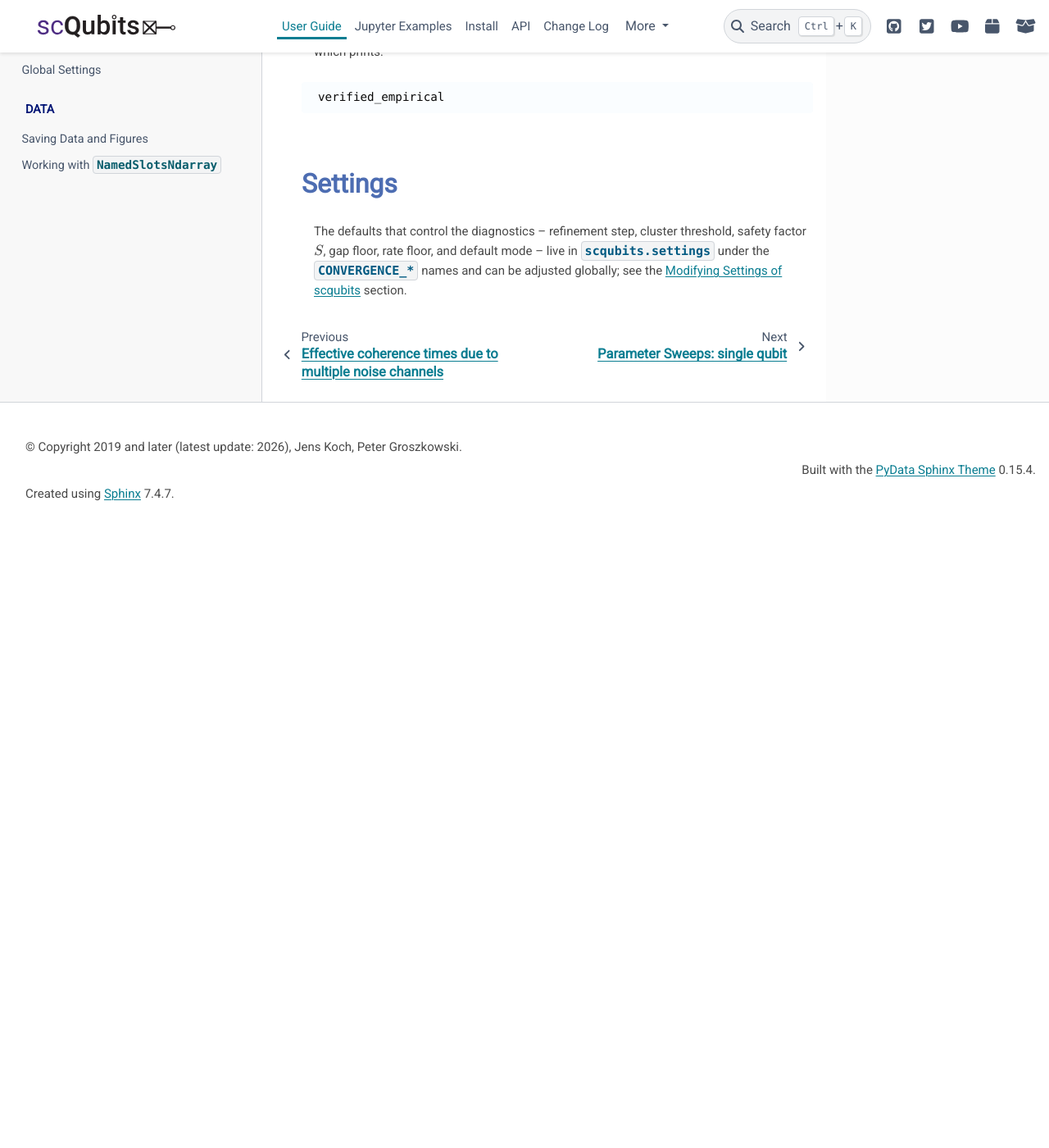
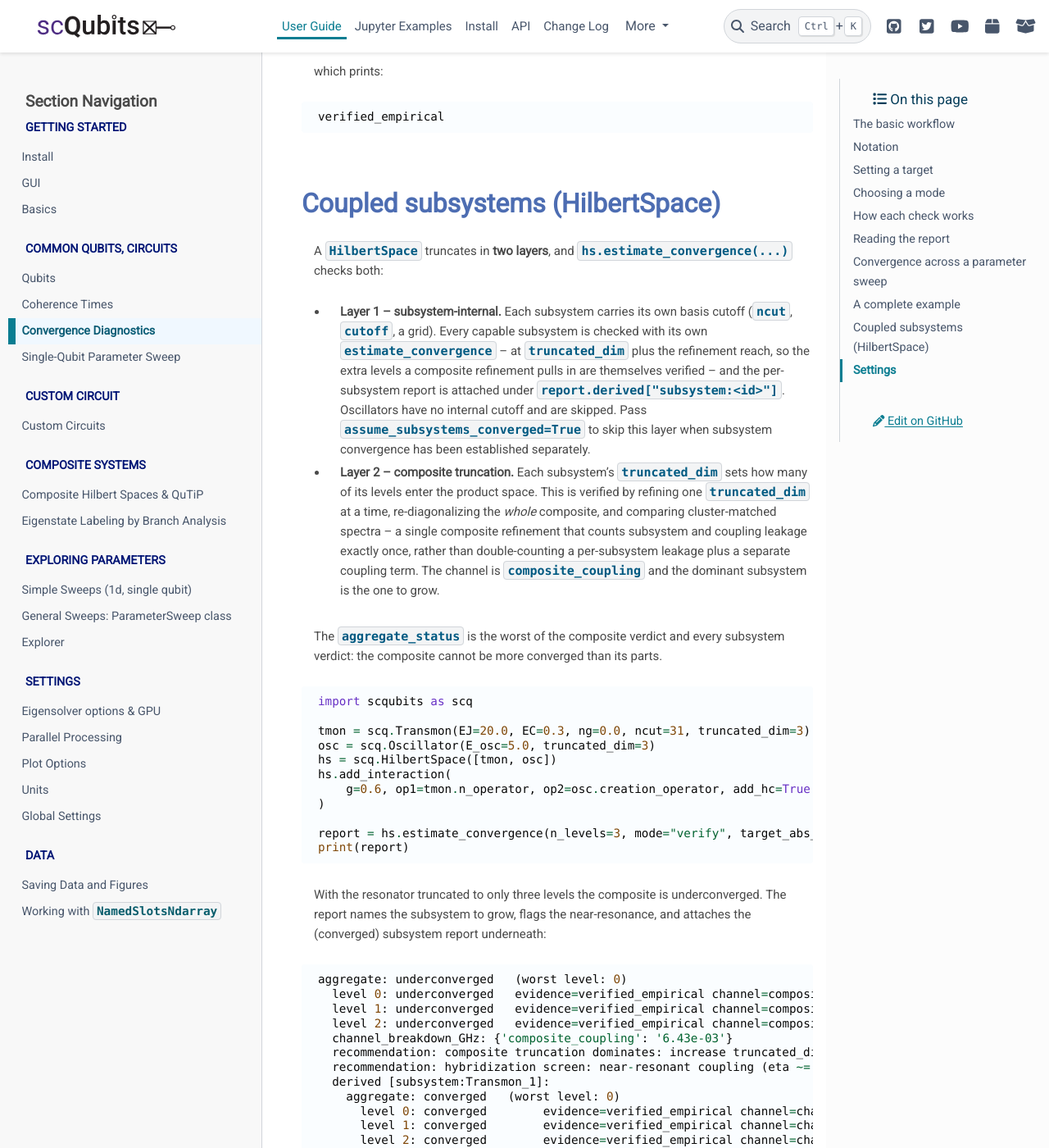
Before and after one commit to scqubits/scqubits-doc, a Sphinx documentation site: the page built from docs/source/guide/convergence/guide-convergence.rst, in a window 1280 px wide and 1400 px high, scrolled down 13329 px. Shown: the whole window at 82% size. Built offline with Sphinx 7.4.7 and the PyData theme 0.15.4, drawn with Linux system fonts in a browser that asks for light colours; pages that are not in the unit, such as notebooks, are missing from menus; before the commit the page ends 13959 px from its top, so only the background shows below that; some of the changed text lies outside the part shown.

Commit message:
convergence guide: add Coupled subsystems (HilbertSpace) section
Document the two-layer composite check: layer-1 subsystem-internal convergence
(attached under derived) and layer-2 composite truncated_dim refinement on the
composite_coupling channel, with real two-layer print(report) output, the
hybridization (eta) screen and its formula, the assume_subsystems_converged flag,
and verify-recommended quick mode. Note HilbertSpace support in the intro.

Co-Authored-By: Claude Opus 4.7 <noreply@anthropic.com>

```diff
--- a/docs/source/guide/convergence/guide-convergence.rst
+++ b/docs/source/guide/convergence/guide-convergence.rst
@@ -28,9 +28,10 @@ labeled as such and are never presented as a substitute for an actual comparison
    Convergence diagnostics are available for :class:`.Transmon`,
    :class:`.TunableTransmon`, :class:`.Fluxonium`, :class:`.FluxQubit`, and
    :class:`.ZeroPi`, covering the energy spectrum and -- on request -- the
-   wavefunctions, matrix elements, and coherence rates. Calling
-   ``estimate_convergence`` on a qubit class that does not support it raises
-   :class:`TypeError`.
+   wavefunctions, matrix elements, and coherence rates. Coupled
+   :class:`.HilbertSpace` systems are supported as well (see
+   :ref:`guide_convergence_composite`). Calling ``estimate_convergence`` on a
+   class that does not support it raises :class:`TypeError`.
 
 
 The basic workflow
@@ -602,6 +603,92 @@ which prints::
     verified_empirical
 
 
+.. _guide_convergence_composite:
+
+Coupled subsystems (HilbertSpace)
+=================================
+
+A :class:`.HilbertSpace` truncates in **two layers**, and
+``hs.estimate_convergence(...)`` checks both:
+
+* **Layer 1 -- subsystem-internal.** Each subsystem carries its own basis cutoff
+  (``ncut``, ``cutoff``, a grid). Every capable subsystem is checked with its own
+  :meth:`~.ConvergenceCheckable.estimate_convergence` -- at ``truncated_dim`` plus
+  the refinement reach, so the extra levels a composite refinement pulls in are
+  themselves verified -- and the per-subsystem report is attached under
+  ``report.derived["subsystem:<id>"]``. Oscillators have no internal cutoff and
+  are skipped. Pass ``assume_subsystems_converged=True`` to skip this layer when
+  subsystem convergence has been established separately.
+
+* **Layer 2 -- composite truncation.** Each subsystem's ``truncated_dim`` sets how
+  many of its levels enter the product space. This is verified by refining one
+  ``truncated_dim`` at a time, re-diagonalizing the *whole* composite, and
+  comparing cluster-matched spectra -- a single composite refinement that counts
+  subsystem and coupling leakage exactly once, rather than double-counting a
+  per-subsystem leakage plus a separate coupling term. The channel is
+  ``composite_coupling`` and the dominant subsystem is the one to grow.
+
+The ``aggregate_status`` is the worst of the composite verdict and every
+subsystem verdict: the composite cannot be more converged than its parts.
+
+::
+
+    import scqubits as scq
+
+    tmon = scq.Transmon(EJ=20.0, EC=0.3, ng=0.0, ncut=31, truncated_dim=3)
+    osc = scq.Oscillator(E_osc=5.0, truncated_dim=3)
+    hs = scq.HilbertSpace([tmon, osc])
+    hs.add_interaction(
+        g=0.6, op1=tmon.n_operator, op2=osc.creation_operator, add_hc=True
+    )
+
+    report = hs.estimate_convergence(n_levels=3, mode="verify", target_abs_GHz=1e-5)
+    print(report)
+
+With the resonator truncated to only three levels the composite is
+underconverged. The report names the subsystem to grow, flags the near-resonance,
+and attaches the (converged) subsystem report underneath::
+
+    aggregate: underconverged   (worst level: 0)
+      level 0: underconverged   evidence=verified_empirical channel=composite_coupling abs_err=1.14e-04  eps_gap=  -    via one_step
+      level 1: underconverged   evidence=verified_empirical channel=composite_coupling abs_err=4.86e-03  eps_gap=  -    via one_step
+      level 2: underconverged   evidence=verified_empirical channel=composite_coupling abs_err=3.17e-03  eps_gap=  -    via one_step
+      channel_breakdown_GHz: {'composite_coupling': '6.43e-03'}
+      recommendation: composite truncation dominates: increase truncated_dim of 'Oscillator_1' from 3 to at least 5 and re-run (it sets how many of that subsystem's levels enter the product space)
+      recommendation: hybridization screen: near-resonant coupling (eta ~= 1.1) between bare product states of 'Transmon_1' and 'Oscillator_1'; product-state labels are unreliable -- rely on cluster-safe matching and full composite refinement
+      derived [subsystem:Transmon_1]:
+        aggregate: converged   (worst level: 0)
+          level 0: converged        evidence=verified_empirical channel=charge_tail        abs_err=7.11e-15  eps_gap=  -    via one_step
+          level 1: converged        evidence=verified_empirical channel=charge_tail        abs_err=1.85e-13  eps_gap=  -    via one_step
+          level 2: converged        evidence=verified_empirical channel=charge_tail        abs_err=2.47e-13  eps_gap=  -    via one_step
+          level 3: converged        evidence=verified_empirical channel=charge_tail        abs_err=4.97e-14  eps_gap=  -    via one_step
+          level 4: converged        evidence=verified_empirical channel=charge_tail        abs_err=4.44e-14  eps_gap=  -    via one_step
+          channel_breakdown_GHz: {'charge_tail': '2.47e-13'}
+
+Raising the resonator (and transmon) ``truncated_dim`` -- here to 8 -- reaches
+``converged``.
+
+**Hybridization screen.** When subsystems are coupled near resonance, the bare
+product-state labels :math:`|a,b\rangle` mix strongly. For each two-body
+interaction :math:`g\,A\otimes B` the report computes a dimensionless
+hybridization parameter
+
+.. math::
+
+   \eta_{ab\to a'b'} = \frac{|g|\,|\langle a'|A|a\rangle|\,|\langle b'|B|b\rangle|}
+        {\max\{|(E_a+E_b)-(E_{a'}+E_{b'})|,\ g_{\rm floor}\}},
+
+and warns when it is large (as above). A large :math:`\eta` means the product
+labels are unreliable, so levels are matched as clusters rather than by index; it
+is a labeling diagnostic, **not** a truncation-error estimate, and does not by
+itself set ``underconverged``.
+
+**Modes.** ``verify`` and ``strict`` perform the full composite refinement and
+are authoritative. ``quick`` skips the composite re-diagonalization: it runs the
+hybridization screen and each subsystem's own quick check, and reports the
+composite truncation as verify-recommended (never an unqualified ``converged``).
+
+
 Settings
 ========
 
```
